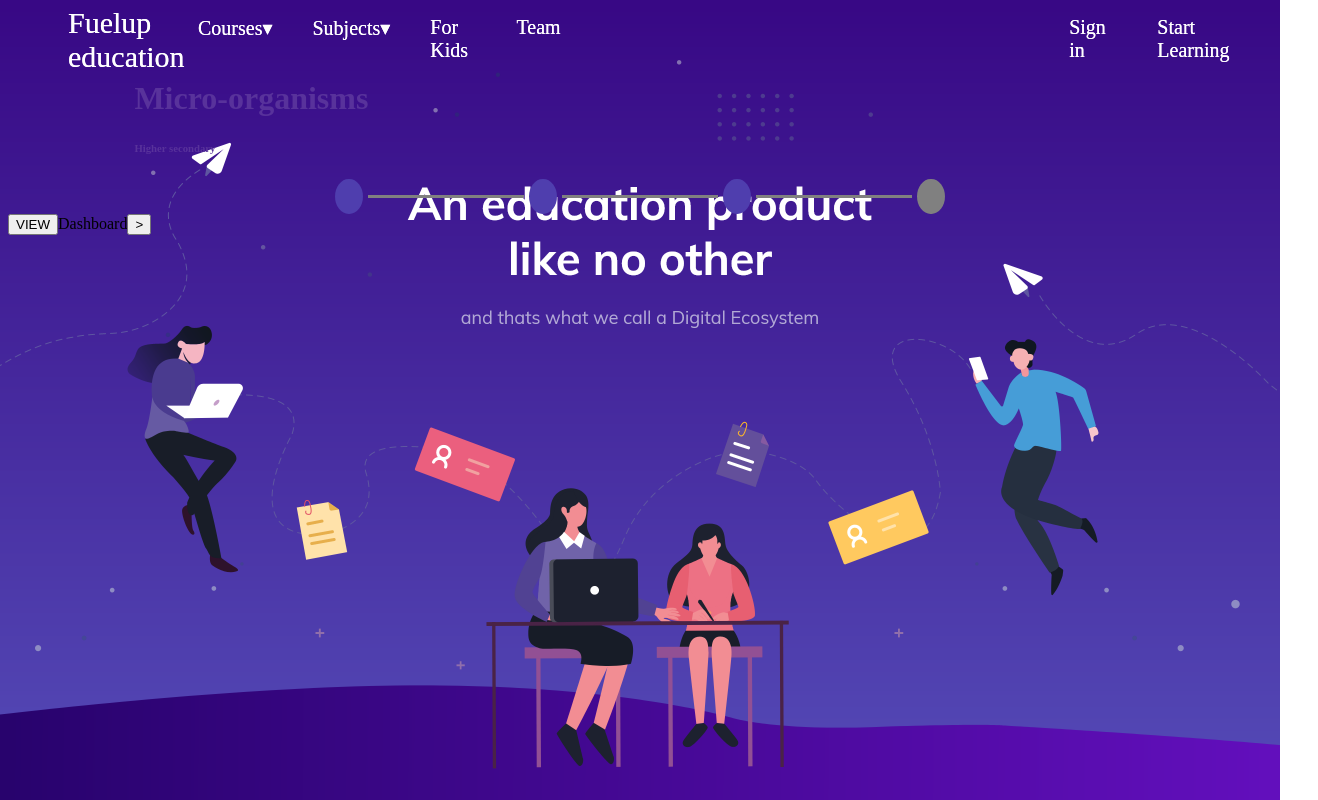
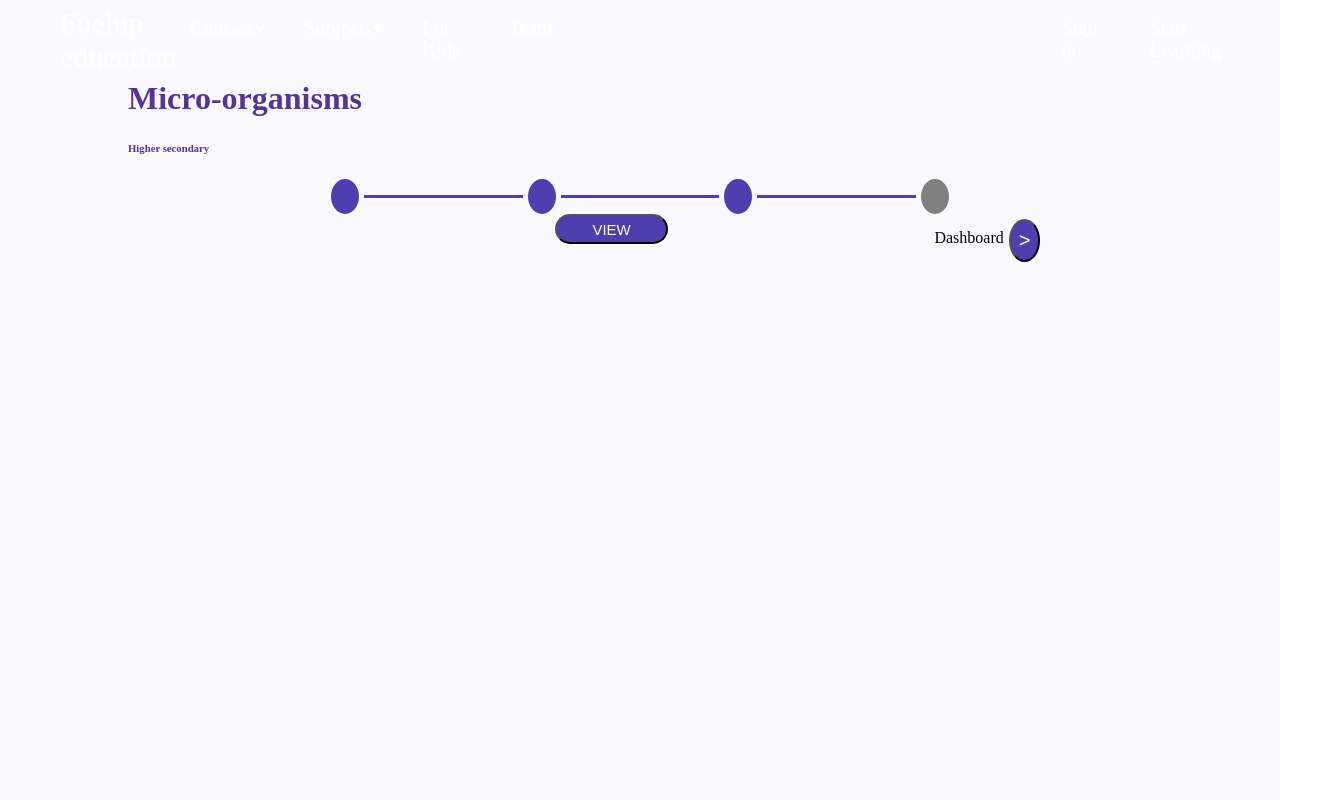
Before and after one commit to FuelupEducationIndia/fuelupeducation-react, a React (Create React App) app: page /completed-exam in a window 1280 px wide. Shown: the whole page, 1318 px wide, since content can reach past the window. Built offline with nearby package versions, Linux system fonts and the light colour scheme.

Commit message:
css update

```diff
--- a/src/components/Exams/Completed/CompletedExam.module.css
+++ b/src/components/Exams/Completed/CompletedExam.module.css
@@ -1,3 +1,14 @@
+.completedExam {
+  background-color:#faf9fe;
+  position: absolute;
+  width: 100%;
+  height: 100%;
+  top: 0;
+  left: 0;
+  right: 0;
+  bottom: 0;
+}
+
 .dots3 {
   display: flex;
   margin: auto;
@@ -24,7 +35,47 @@
   background-color: #4f3eae;
 }
 
-.dots3>.line:not(:nth-last-child(1)), .dots3:not(:nth-last-child(2)) {
+.dots3>.line3 {
   background-color: #4f3eae;
+}
 
+.cicle3:last-child {
+  background-color: red;
 }
+
+.footer {
+  display: flex;
+  text-align: center;
+  width: 60%;
+  margin-left: 43%;
+}
+
+.footer>:nth-last-child(3) {
+  background-color: #4f3eae;
+  color: white;
+  border-radius: 15px;
+  padding: 5px 35px;
+  margin: 0 5px;
+  outline: 0;
+  text-decoration: none;
+  font-size: 15px;
+  height: 30px;
+  position: fixed;
+}
+
+.footer>span {
+ margin-top: 15px;
+ margin-left: 50%;
+}
+
+.footer>:nth-last-child(1) {
+  background-color: #4f3eae;
+  color: white;
+  border-radius: 100%;
+  padding: 8px;
+  margin: 5px;
+  outline: 0;
+  text-decoration: none;
+  font-size: 20px;
+  right: 0;
+}
```
